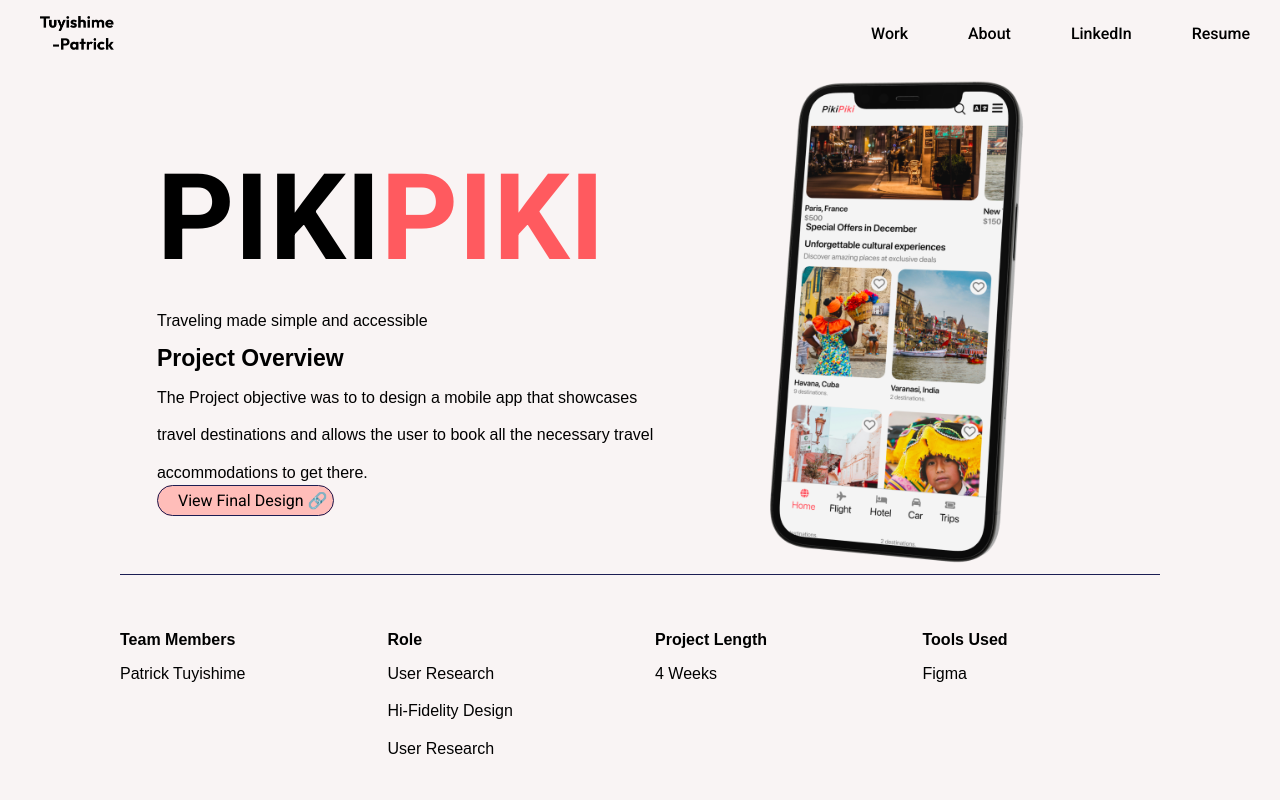
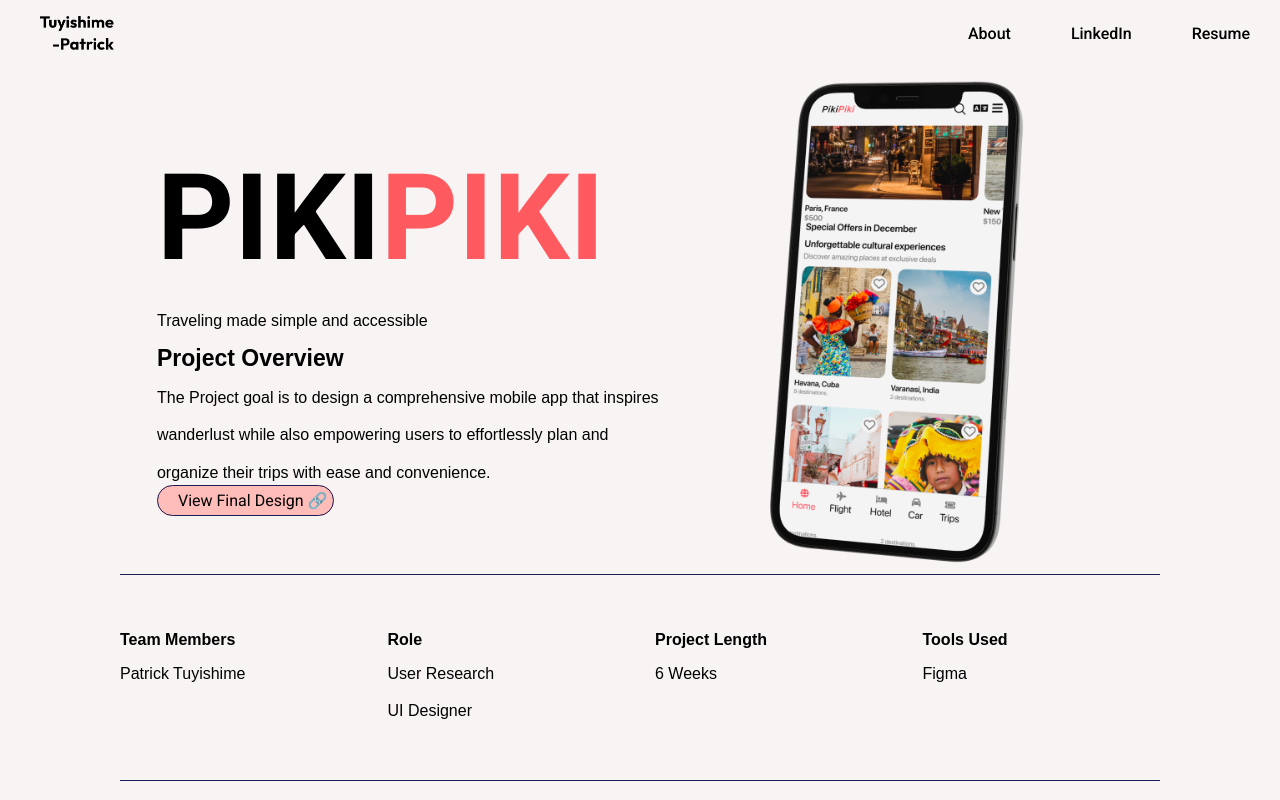
Before and after one commit to ptuyishi-su/patrick-react-portfolio, a React (Create React App) app: page /Pikipiki in a window 1280 px wide. Shown: the top 800 px of the page. Built offline with nearby package versions, Linux system fonts and the light colour scheme.

Commit message:
Text update

```diff
--- a/src/Pages/Home/Footer.jsx
+++ b/src/Pages/Home/Footer.jsx
@@ -8,7 +8,7 @@
         <section className="footer--section" id="myFooter">
             <div className="footer--section--container">
                 <div className="footer--content">
-                    <LazyLoadImage src="/img/technologist.png" alt="Patrick Profile" className="footer-hero"/>
+                    {/* <LazyLoadImage src="/img/technologist.png" alt="Patrick Profile" className="footer-hero"/> */}
                     <h1 className="footer--title">Say Hello.</h1>
                     <div className="footer--email">
                         <a  href="mailto:Ptuyishi@syr.edu">
@@ -35,7 +35,6 @@
                         </ul>
                     </div>
 
-                    <p className="footer--message">Made with 💖 by Patrick</p>
                 </div>
             </div>
         </section>
--- a/src/Pages/Home/HeroSection.jsx
+++ b/src/Pages/Home/HeroSection.jsx
@@ -23,15 +23,9 @@
                         <div className="hero--headline--description">
 
                             <p className="text-md hero--headline--call">
-                                I’m a passionate web developer with a keen eye for design and a dedication to creating seamless user experiences with stunning UI design. My journey in web development has allowed me to wear multiple hats - from coding the front-end magic to designing the UI solutions.
-                                I'm looking forward to exploring new opportunities to enhance my skills.
+                                I’m a passionate web developer with a keen eye for design and a dedication to creating seamless user experiences with stunning UI design. My journey in web development has allowed me to wear multiple hats - from coding the front-end magic to designing the UI solutions. I'm looking forward to exploring new opportunities and creating experiences that simplify, uplift, and nurture human connection.
                             </p>
-                            <Link to="/About" className="read--more--link">
-                                <p className="text-sm">
-                                    Read More
-                                </p>
-                                <LazyLoadImage src="img/arrow.png" alt="read more icon" />
-                            </Link>
+
 
                         </div>
                     </div>
--- a/src/Pages/Home/Homescreen/Pikipiki.jsx
+++ b/src/Pages/Home/Homescreen/Pikipiki.jsx
@@ -13,7 +13,8 @@
                                 <h2> PIKI<span className="red-text">PIKI</span></h2>
                                 <p className='text-medium'>Traveling made simple and accessible</p>
                                 <p className="bold--heading"> Project Overview</p>
-                                <p className='text-medium'>The Project objective was to to design a mobile app that showcases travel destinations and allows the user to book all the necessary travel accommodations to get there.</p>
+                                <p className='text-medium'>The Project goal is to design a comprehensive mobile app that inspires wanderlust while also empowering users to effortlessly plan and organize their trips with ease and convenience.
+                                </p>
                                 <a  className='project--final-link' target="_blank" href="https://www.figma.com/proto/LDJNEXa5rfuanUL3BCkZJy/Patrick-Travel?page-id=3%3A2&type=design&node-id=3-3&viewport=310%2C381%2C0.07&t=MDas0q6Iv7OqP0qM-1&scaling=scale-down&starting-point-node-id=3%3A3">View Final Design 🔗</a>
                             </header>
                         </div>
@@ -30,19 +31,20 @@
                                 <div className='problem-description'>
                                     <p><strong>Role</strong></p>
                                     <p className='text-medium'>User Research</p>
-                                    <p className='text-medium'>Hi-Fidelity Design</p>
-                                    <p className='text-medium'>User Research</p>
+                                    <p className='text-medium'>UI Designer</p>
+                                    <p className='text-medium'></p>
 
 
                                 </div>
                                 <div className='problem-description'>
                                     <p><strong>Project Length</strong></p>
-                                    <p className='text-medium'>4 Weeks</p>
+                                    <p className='text-medium'>6 Weeks</p>
 
                                 </div>
                                 <div className='problem-description'>
                                     <p><strong>Tools Used</strong></p>
                                     <p className='text-medium'>Figma</p>
+
 
                                 </div>
                         </div>
--- a/src/Pages/Home/NavBar.jsx
+++ b/src/Pages/Home/NavBar.jsx
@@ -26,7 +26,6 @@
             <ul>
                 <li className="nav--logo"> <a href="/Home"><img src="img/logo.png" alt="site logo" /></a></li>
                 <div className="nav--buttons">
-                <li className="nav--button"> <a href="/Home">Work</a></li>
                 <li className="nav--button"> <a href="/About">About</a></li>
                 <li className="nav--button"> <a href="https://www.linkedin.com/in/patricktuyishime/">LinkedIn</a></li>
                 <li className="nav--button"> <a href="https://drive.google.com/file/d/10XtCkx2VAVkGFr7j0cMw3ssE7L5Xxa0y/view?usp=sharing">Resume</a></li>
--- a/src/data/index.json
+++ b/src/data/index.json
@@ -28,11 +28,12 @@
         {
             "id": 3,
             "src": ["./img/potentiality.png","./img/potentiality-logo.svg"],
-            "experience":"UX/UI DESIGN // INFORMATION ARCHITECHTURE // BRANDING",
+            "experience":"UX/UI DESIGN // NON-PROFITS// WEB DEVELOPMENT",
             "title": "Soccer Recruit",
             "description": "Helping players get recruited and find scholarships on POTENTIALITY. Athletes, coaches and teams connect to build relationships and find opportunities to reach the next level.",
             "backgroundColor": "#90EE90",
-            "link": "/Potentiality",
+            "link": "https://potentiality.vercel.app/",
+            "target": "_blank",
             "gradient-color": "1E2027"
 
 
```
